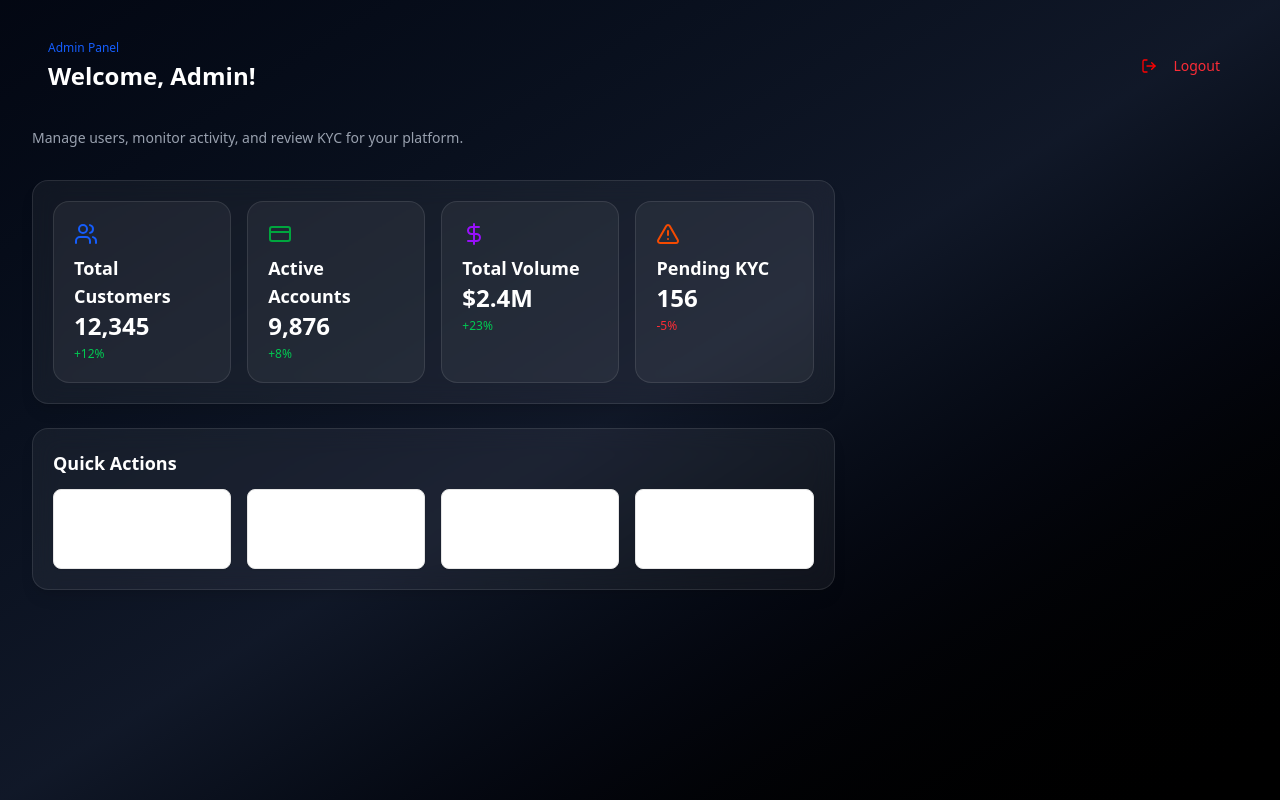
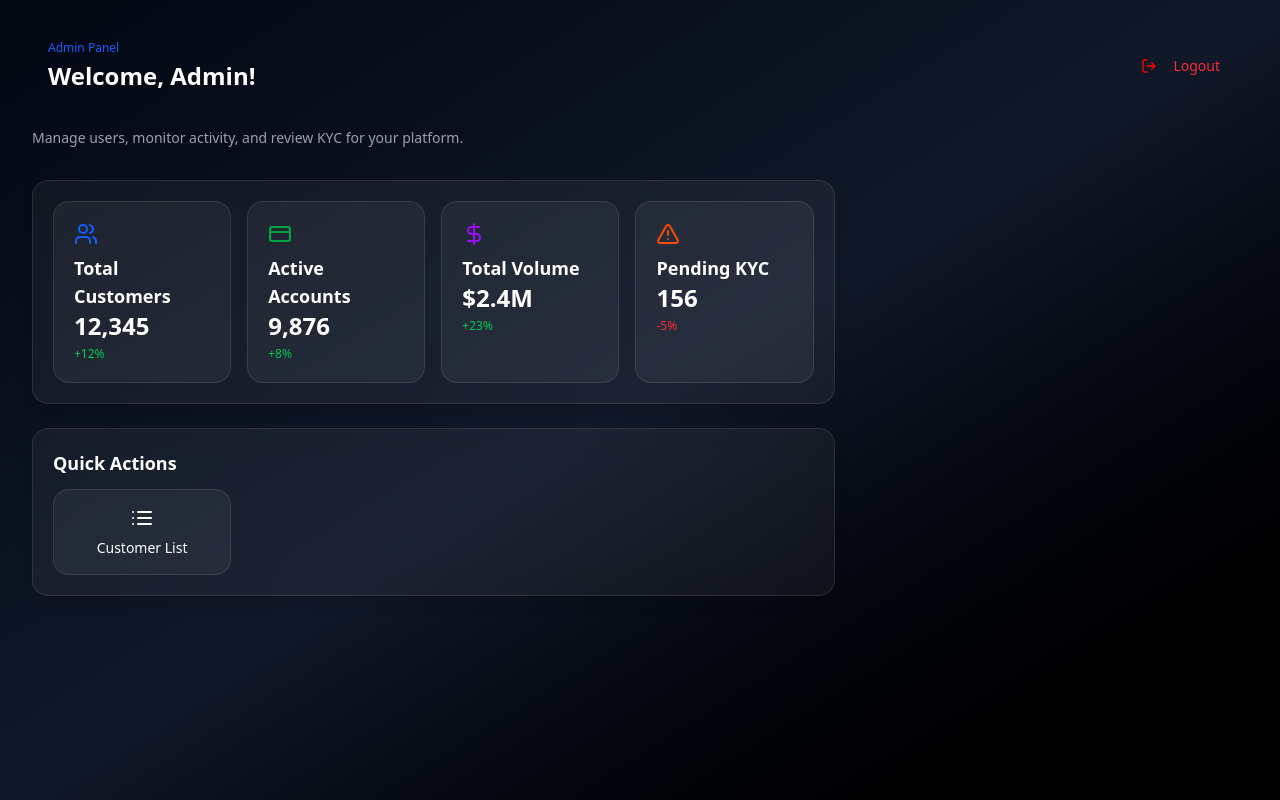
Before and after one commit to rdghostmann/ledgerApp, a Next.js app: page /admin in a window 1280 px wide. Built offline with nearby package versions, Linux system fonts and the light colour scheme.

Commit message:
updated admin4

```diff
--- a/app/admin/AdminPage.jsx
+++ b/app/admin/AdminPage.jsx
@@ -176,33 +176,44 @@ export default function AdminDashboard({ recentCustomers = [] }) {
             </div>
 
             {/* Quick Actions */}
-            <div className="bg-white/5 backdrop-blur-md border border-white/10 p-5 rounded-2xl shadow-lg">
-              <h2 className="text-lg font-semibold mb-3">Quick Actions</h2>
+            {/* Quick Actions */}
+<div className="bg-white/5 border border-white/10 rounded-2xl p-5 shadow-lg backdrop-blur-md">
+  <h2 className="text-lg font-semibold mb-3 text-white">Quick Actions</h2>
   <div className="grid grid-cols-2 md:grid-cols-4 gap-4">
+    {/* Show/hide with boolean flags */}
+    {false && (
       <Link href="/admin/customers/add">
-                  <Button variant="outline" className="h-20 flex-col gap-2 w-full">
-                    <UserPlus className="w-6 h-6" />
-                    <span className="text-sm">Add Customer</span>
-                  </Button>
+        <div className="bg-white/5 border border-white/10 rounded-2xl p-4 text-center flex flex-col items-center justify-center hover:bg-white/10 transition text-white cursor-pointer">
+          <UserPlus className="w-6 h-6 mb-2" />
+          <span className="text-sm font-medium">Add Customer</span>
+        </div>
       </Link>
+    )}
+    {true && (
       <Link href="/admin/customers">
-                  <Button variant="outline" className="h-20 flex-col gap-2 w-full">
-                    <List className="w-6 h-6" />
-                    <span className="text-sm">Customer List</span>
-                  </Button>
+        <div className="bg-white/5 border border-white/10 rounded-2xl p-4 text-center flex flex-col items-center justify-center hover:bg-white/10 transition text-white cursor-pointer">
+          <List className="w-6 h-6 mb-2" />
+          <span className="text-sm font-medium">Customer List</span>
+        </div>
       </Link>
+    )}
+    {false && (
       <Link href="/admin/kyc">
-                  <Button variant="outline" className="h-20 flex-col gap-2 w-full">
-                    <Shield className="w-6 h-6" />
-                    <span className="text-sm">Review KYC</span>
-                  </Button>
+        <div className="bg-white/5 border border-white/10 rounded-2xl p-4 text-center flex flex-col items-center justify-center hover:bg-white/10 transition text-white cursor-pointer">
+          <Shield className="w-6 h-6 mb-2" />
+          <span className="text-sm font-medium">Review KYC</span>
+        </div>
       </Link>
-                <Button variant="outline" className="h-20 flex-col gap-2">
-                  <BarChart3 className="w-6 h-6" />
-                  <span className="text-sm">Analytics</span>
-                </Button>
+    )}
+    {false && (
+      <div className="bg-white/5 border border-white/10 rounded-2xl p-4 text-center flex flex-col items-center justify-center hover:bg-white/10 transition text-white cursor-pointer">
+        <BarChart3 className="w-6 h-6 mb-2" />
+        <span className="text-sm font-medium">Analytics</span>
+      </div>
+    )}
   </div>
 </div>
+
 
 
 
```
Lines whose indentation alone changed are shown as unchanged.
